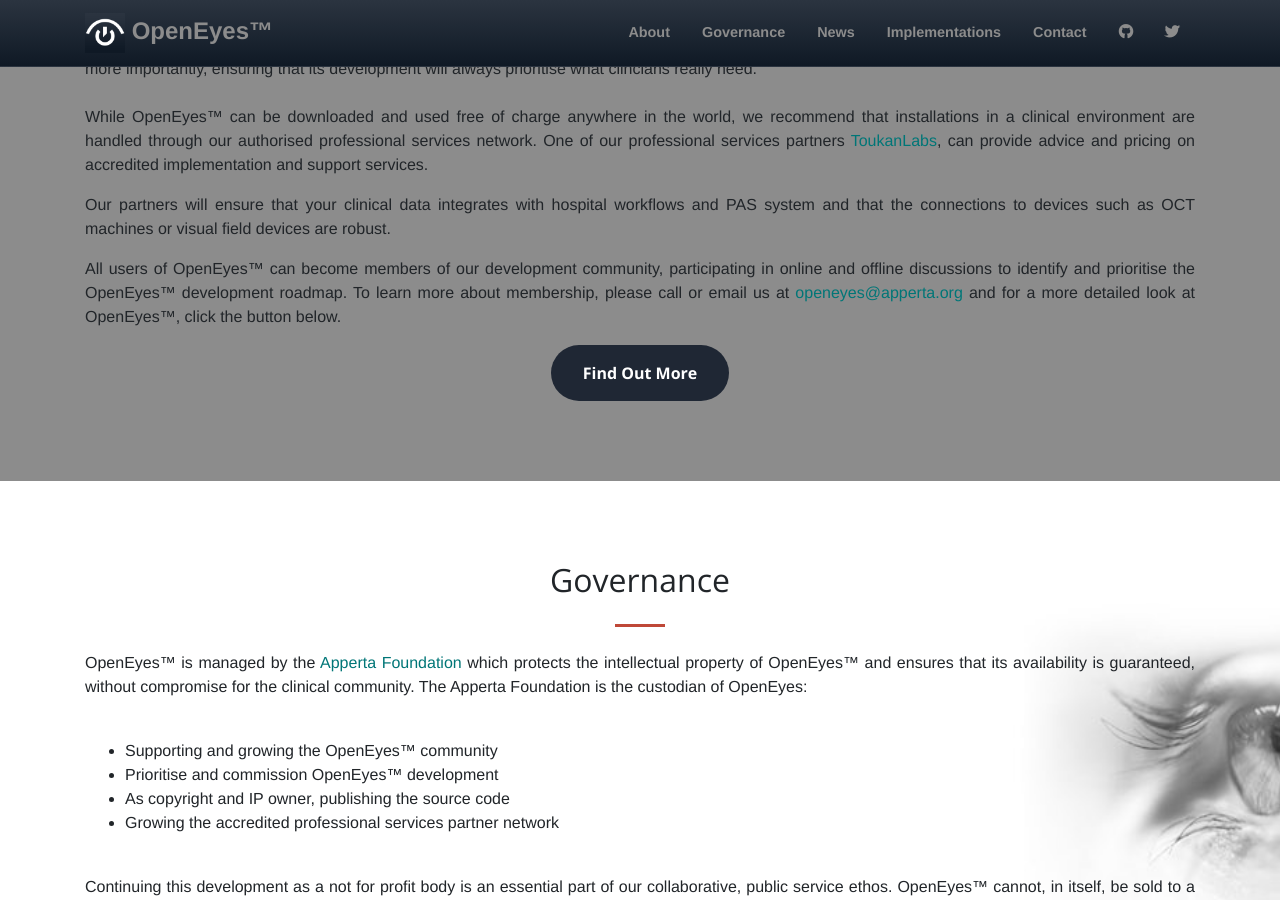
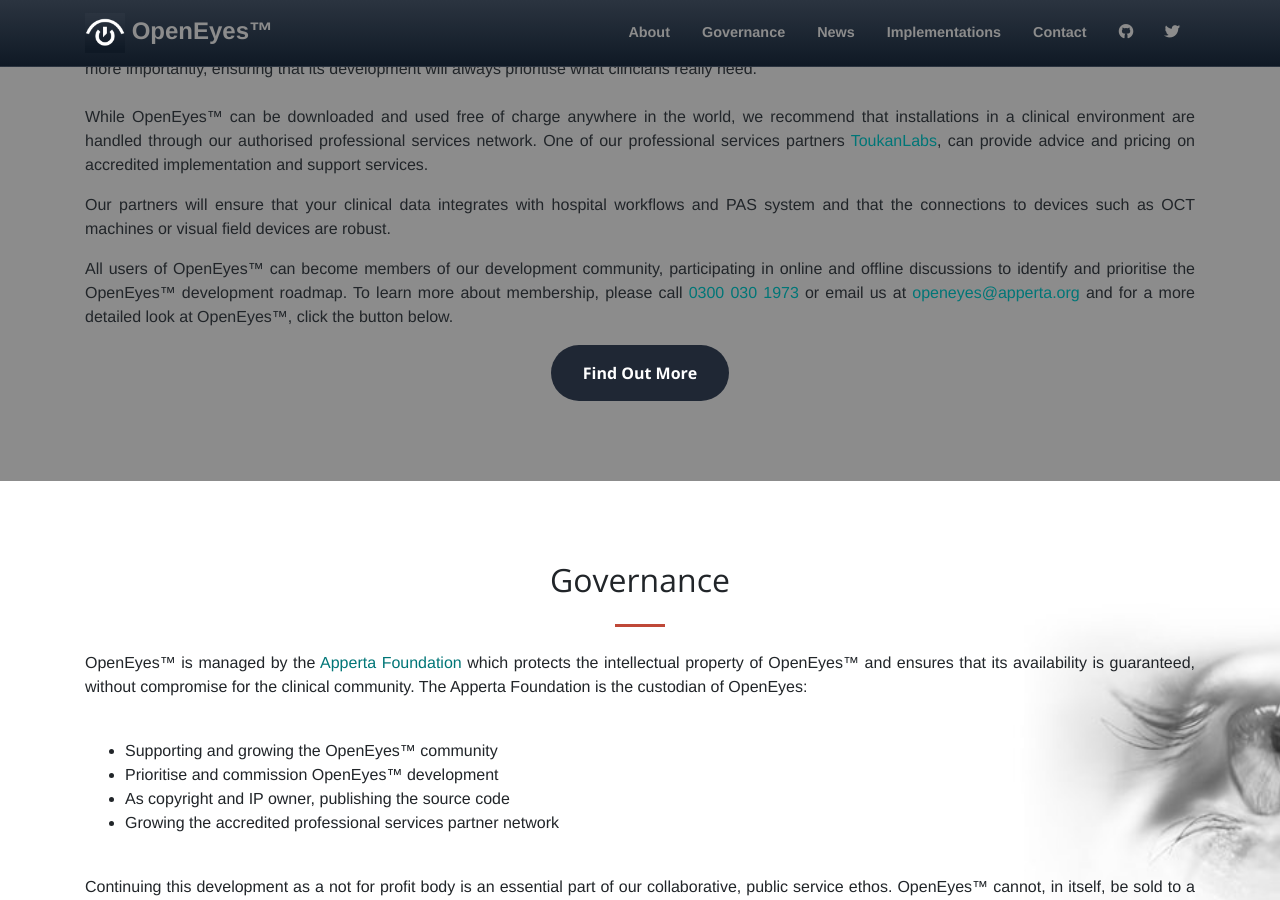
Before and after one commit to openeyes/openeyes.github.io, a Jekyll site: the page built from index.html, in a window 1280 px wide and 900 px high, scrolled down 1084 px. Built offline with Jekyll 4.4.1, drawn with Linux system fonts in a browser that asks for light colours; nearby versions of some CDN libraries; some web fonts are replaced; some of the changed text lies outside the part shown.

Commit message:
updates/contact

```diff
--- a/_includes/footer.html
+++ b/_includes/footer.html
@@ -22,8 +22,8 @@
                     <a target="_blank" href="https://github.com/appertafoundation/openeyes" class="icon"> <i class="fab fa-github fa-3x sr-contact"></i></a>
                 </div>
                 <div class="col-md-2 mr-auto text-center" style="margin-top: 20px">
-                   <a href="tel:+447825181141" class="icon"><i class="fas fa-phone fa-3x sr-contact"></i></a><br>
-                   <a href="tel:+447825181141" class="icon">+447825181141</a>
+                   <a href="tel:0300 030 1973" class="icon"><i class="fas fa-phone fa-3x sr-contact"></i></a><br>
+                   <a href="tel:0300 030 1973" class="icon">0300 030 1973</a>
                 </div>
                 <div class="col-md-2 mr-auto text-center"style="margin-top: 20px">
                     <a href="/privacy" class="icon"><i class="fas fa-cookie-bite fa-3x sr-contact"></i></a>
--- a/_includes/page-footer.html
+++ b/_includes/page-footer.html
@@ -22,8 +22,8 @@
                     <a target="_blank" href="https://github.com/appertafoundation/openeyes" class="icon"> <i class="fab fa-github fa-3x sr-contact"></i></a>
                 </div>
                 <div class="col-md-2 mr-auto text-center" style="margin-top: 20px">
-                   <a href="tel:+447825181141" class="icon"><i class="fas fa-phone fa-3x sr-contact"></i></a><br>
-                   <a href="tel:+447825181141" class="icon">+447825181141</a>
+                   <a href="tel:0300 030 1973" class="icon"><i class="fas fa-phone fa-3x sr-contact"></i></a><br>
+                   <a href="tel:0300 030 1973" class="icon">0300 030 1973</a>
                 </div>
                 <div class="col-md-2 mr-auto text-center"style="margin-top: 20px">
                     <a href="/privacy" class="icon"><i class="fas fa-cookie-bite fa-3x sr-contact"></i></a>
--- a/index.html
+++ b/index.html
@@ -38,7 +38,7 @@
 
 <p>Our partners will ensure that your clinical data integrates with hospital workflows and PAS system and that the connections to devices such as OCT machines or visual field devices are robust. </p>
 
-<p>All users of OpenEyes™ can become members of our development community, participating in online and offline discussions to identify and prioritise the OpenEyes™ development roadmap. To learn more about membership, please call or email us at <a href="mailto:openeyes@apperta.org">openeyes@apperta.org </a> and for a more detailed look at OpenEyes™, click the button below.</p>
+<p>All users of OpenEyes™ can become members of our development community, participating in online and offline discussions to identify and prioritise the OpenEyes™ development roadmap. To learn more about membership, please call <a href="tel:0300 030 1973" class="icon">0300 030 1973</a> or email us at <a href="mailto:openeyes@apperta.org">openeyes@apperta.org </a> and for a more detailed look at OpenEyes™, click the button below.</p>
 
               <center><a class="btn btn-primary btn-xl js-scroll-trigger" href="#portfolio">Find Out More</a></center>
           </div>
```
